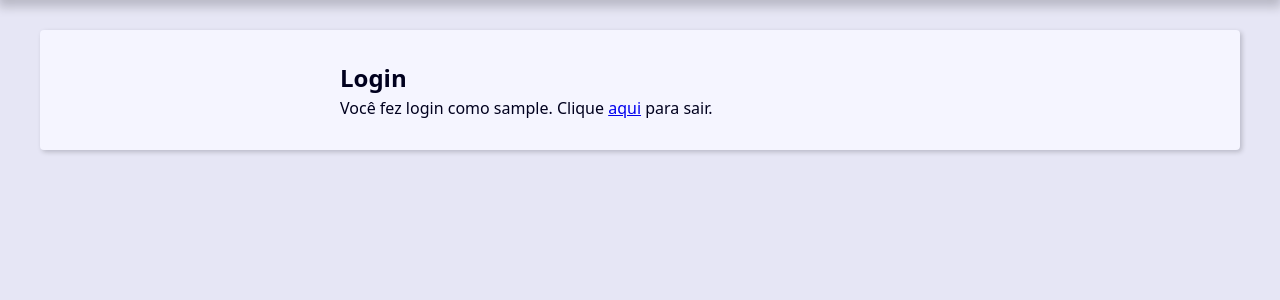
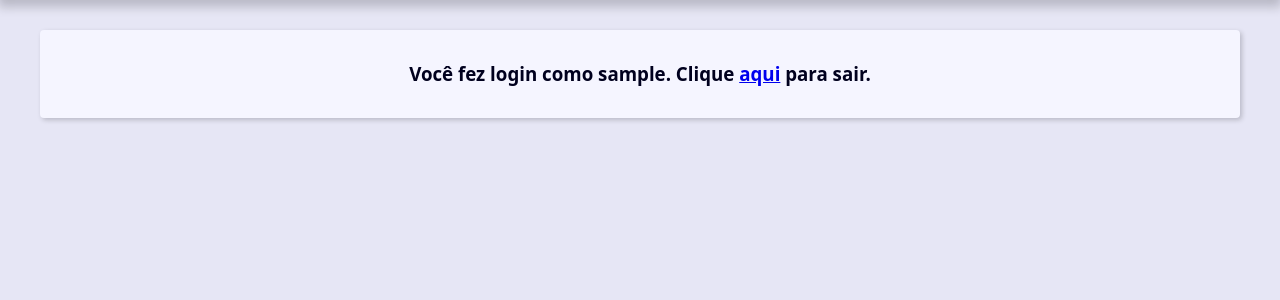
Before and after one commit to cwschopsjr/partos, a Django app: page /user/login/ in a window 1280 px wide. Shown: the part 239-539 px from the top of the page. Run offline with Django 5.2, Linux system fonts and the light colour scheme; the visitor is signed in with stand-in values (Sample User, id 1).

Commit message:
Finalizando as configurações de login e logout

```diff
--- a/base_static/global/css/style.css
+++ b/base_static/global/css/style.css
@@ -366,3 +366,7 @@
     display: block;
     line-height: var(--small-font-size);
   }
+
+  .logado {
+    text-align: center;
+  }
--- a/base_templates/global/partials/_header.html
+++ b/base_templates/global/partials/_header.html
@@ -13,7 +13,7 @@
           </a>
         </li>
         <li class="menu-item">
-          <a href="" class="menu-link">
+          <a href="{% url 'contact:logout' %}" class="menu-link">
             Sair
           </a>
         </li>
--- a/contact/templates/contact/index.html
+++ b/contact/templates/contact/index.html
@@ -15,7 +15,7 @@
 
     <header class="header">
         <h1 class="header-heading">
-          <a href="{% url 'contact:livro' %}" class="header-link">
+          <a href="" class="header-link">
             Livro de Partos
           </a>
         </h1>
@@ -23,7 +23,7 @@
         <nav class="menu">
           <ul class="menu-list">
             <li class="menu-item">
-              <a href="" class="menu-link">
+              <a href="{% url 'contact:login' %}" class="menu-link">
                 Entrar
               </a>
             </li>
--- a/contact/templates/contact/login.html
+++ b/contact/templates/contact/login.html
@@ -3,14 +3,14 @@
 {% block content %}
   <div class="form-wrapper">
 
-    <h2>Login</h2>
+    {% comment %} <h2>Login</h2> {% endcomment %}
 
     {% if user.is_authenticated %}
-      <p>
+      <h3 class="logado">
         Você fez login como {{ user.username }}.
         Clique <a href="{% url 'contact:logout' %}">aqui</a>
         para sair.
-      </p>
+      </h3>
     {% else %}
       {% include 'contact/partials/_user-form.html' %}
     {% endif %}
--- a/contact/urls.py
+++ b/contact/urls.py
@@ -7,7 +7,7 @@ urlpatterns = [
     path('contact/<int:contact_id>/', views.contact, name='contact'),
     path('contact/create/', views.create, name='create'),
     path('user/create/', views.register, name='register'),
-    path('user/login/', views.login_view, name='view'),
+    path('user/login/', views.login_view, name='login'),
     path('user/logout/', views.logout_view, name='logout'),
     path('contact/<int:contact_id>/update/', views.update, name='update'),
     path('', views.index, name='index'),
--- a/contact/views/user_forms.py
+++ b/contact/views/user_forms.py
@@ -32,7 +32,7 @@ def login_view(request):
             user = form.get_user()
             auth.login(request, user)
             messages.success(request, 'Logado com sucesso!')
-            return redirect('contact:index')
+            return redirect('contact:livro')
         messages.error(request, 'Login inválido')
 
     return render(
```
